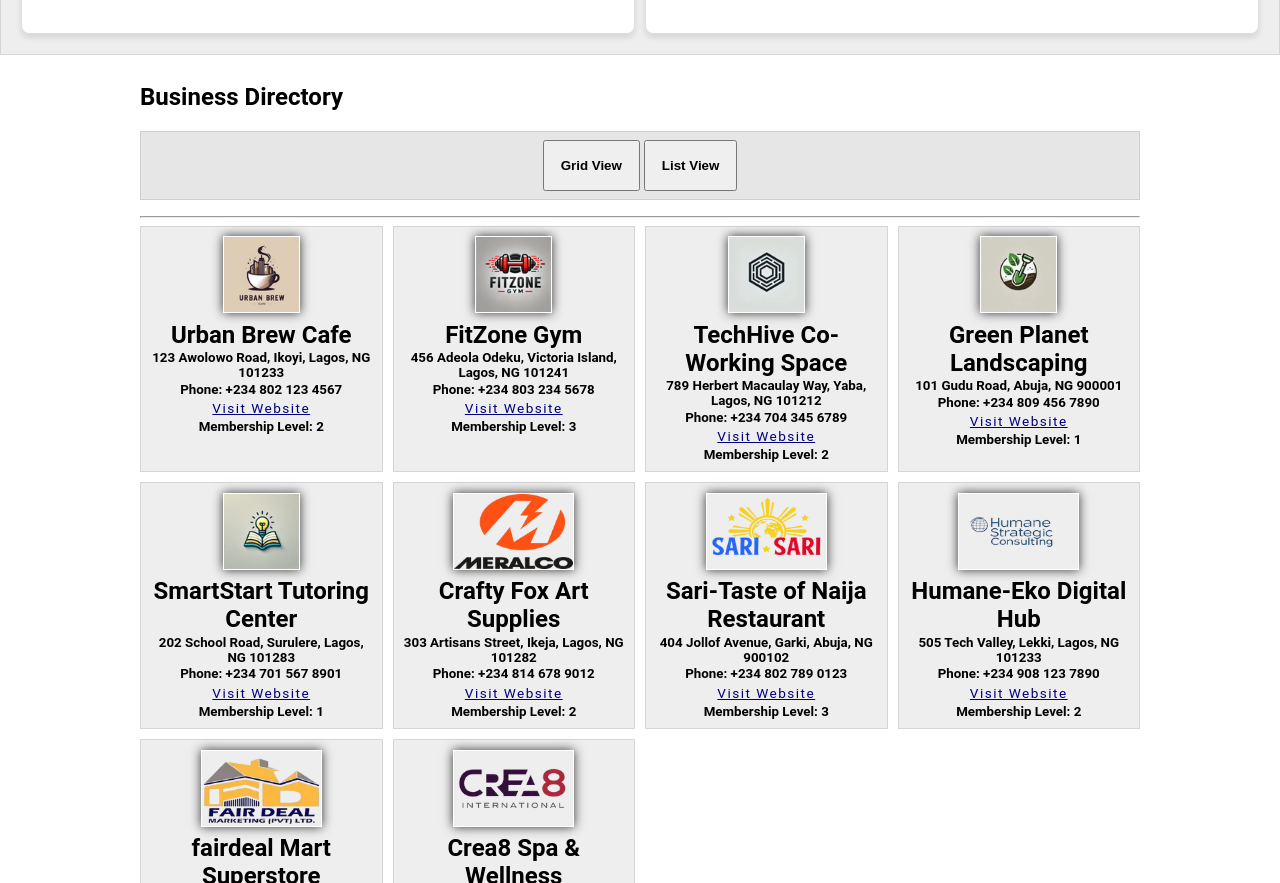
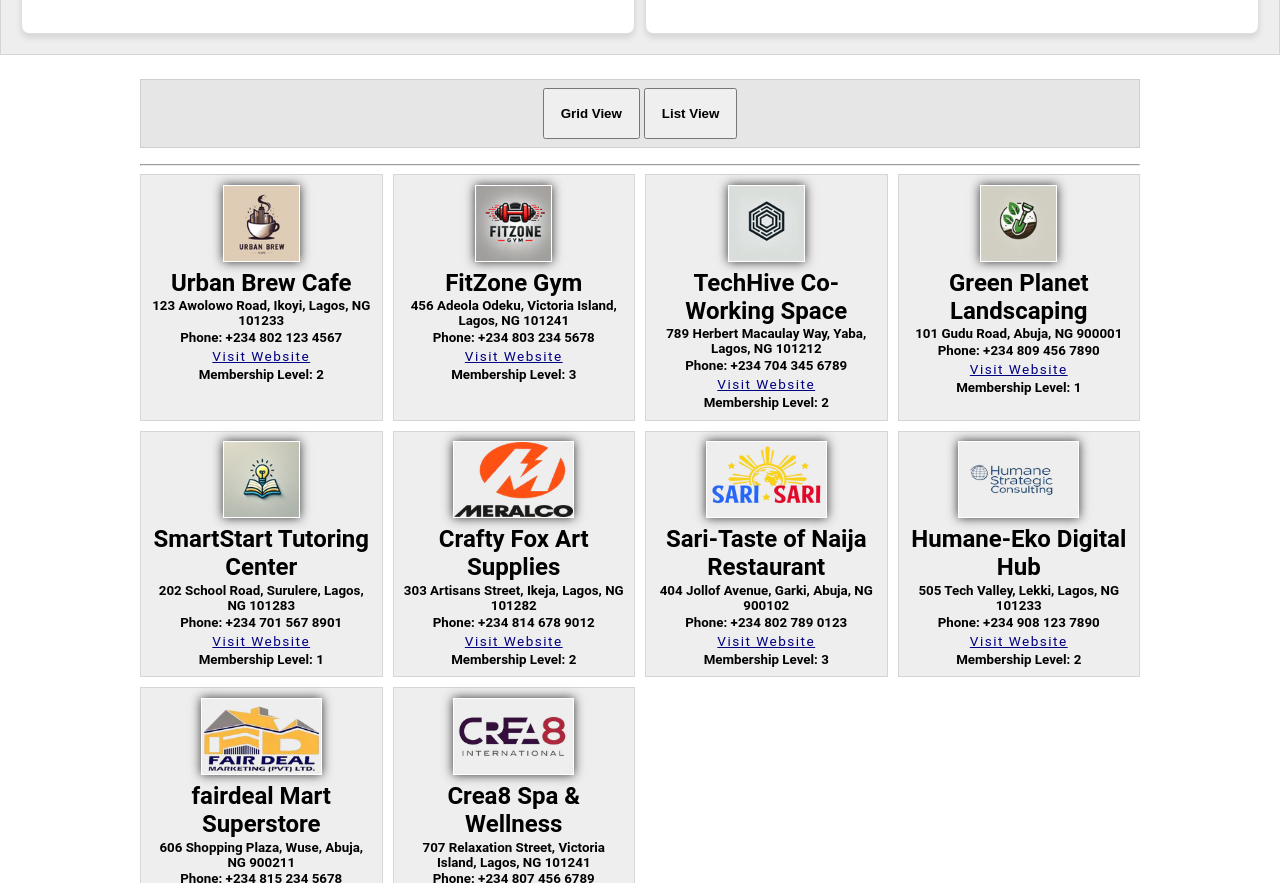
Before and after one commit to olubisiayantoye/wdd231, a plain HTML site: page chamber/index.html in a window 1280 px wide. Shown: the part 1090-1973 px from the top of the page. Drawn offline with Linux system fonts and the light colour scheme; no server answers.

Commit message:
modified:   chamber/index.html

```diff
--- a/chamber/index.html
+++ b/chamber/index.html
@@ -87,7 +87,7 @@
 
 
 <main>
-  <h2>Business Directory</h2>
+
 	<div class="menu-byu">
 		<button id="grid" data-view="grid">Grid View</button>
     <button id="list" data-view="list">List View</button>
```
